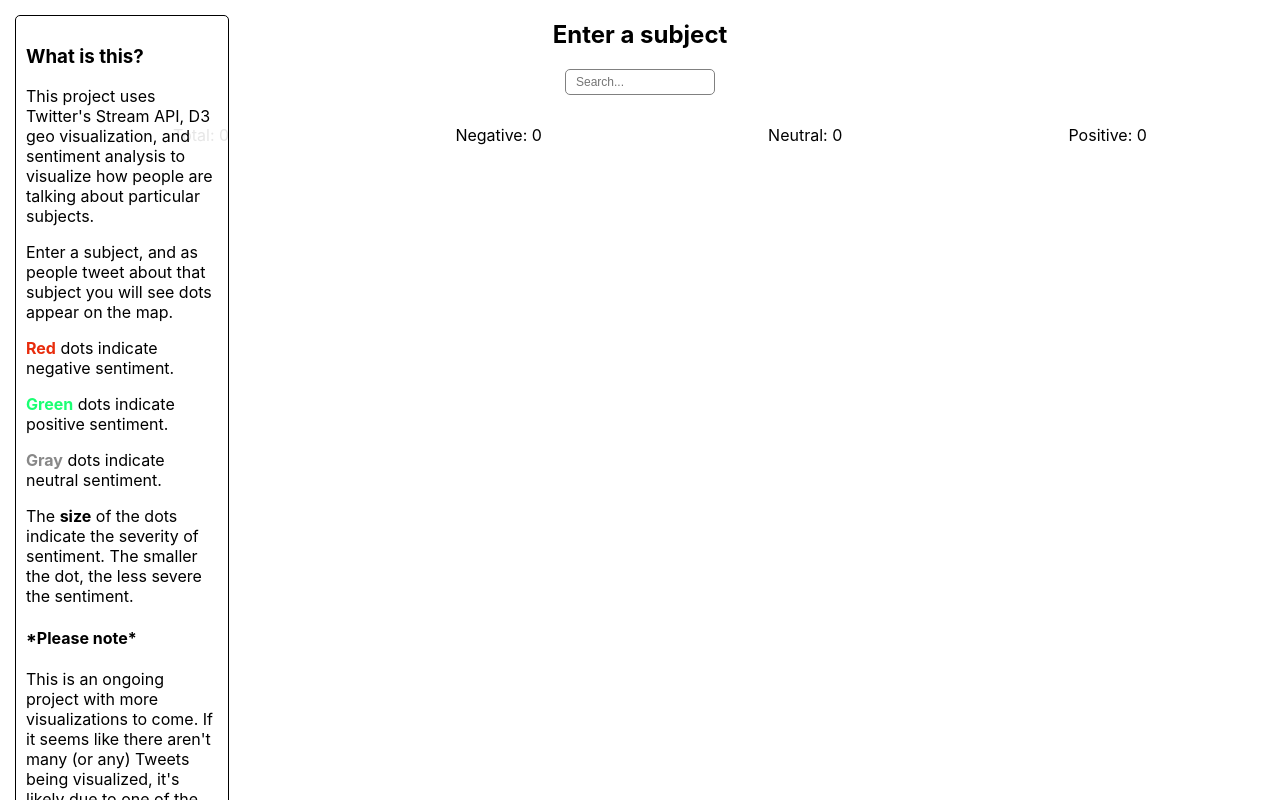
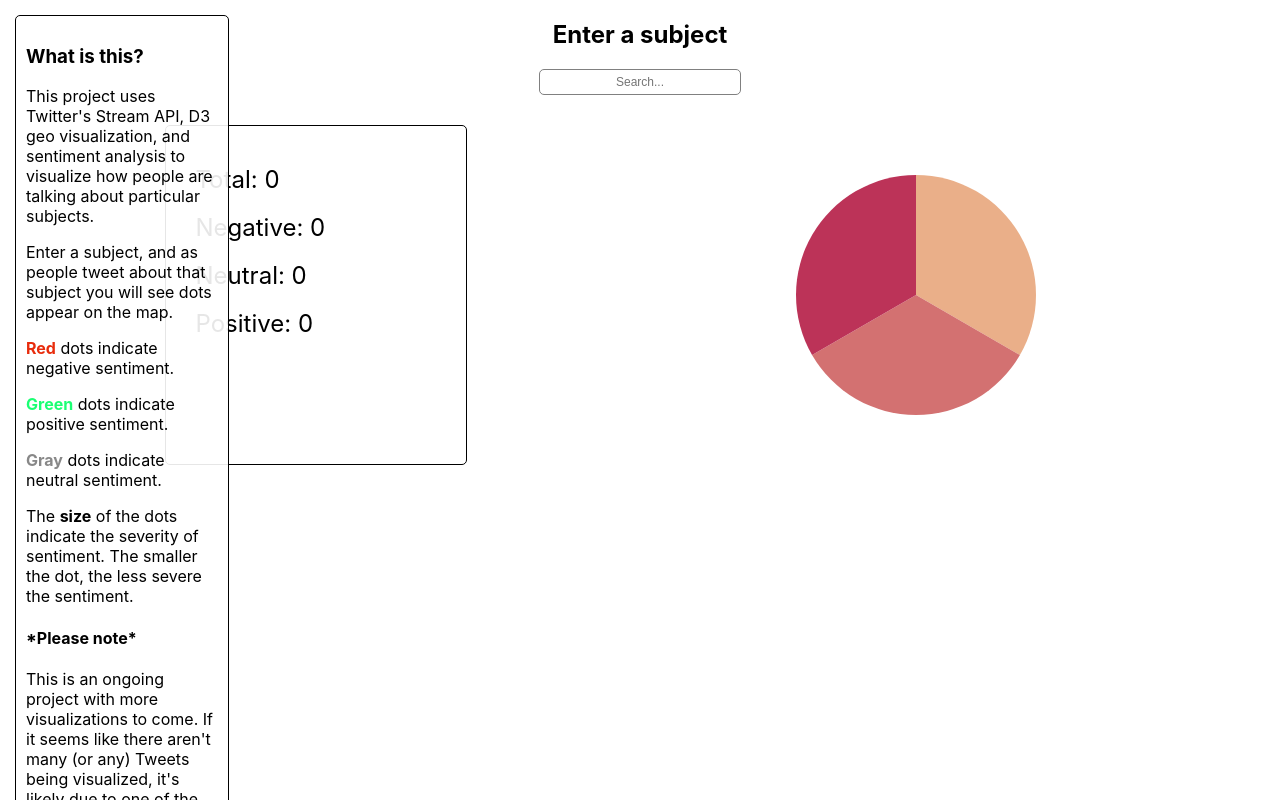
Before and after one commit to jnapolitan/twitter-data-vis, a React (Create React App) app: page / in a window 1280 px wide. Shown: the top 800 px of the page. Built offline with nearby package versions, Linux system fonts and the light colour scheme; no server answers.

Commit message:
Style and layout changes

```diff
--- a/src/App.css
+++ b/src/App.css
@@ -1,5 +1,15 @@
 .App {
+  width: 1200px;
+  margin: 0 auto;
+}
+
+.search {
   text-align: center;
+}
+
+.top-row-modules {
+  display: flex;
+  justify-content: space-around;
 }
 
 .info-panel {
@@ -15,7 +25,7 @@
 }
 
 input.search {
-  width: 10%;
+  width: 15%;
   padding: 5px 10px;
   border: 1px solid gray;
   border-radius: 5px;
@@ -39,11 +49,15 @@ input.search:focus {
 }
 
 .sentiment-count {
-  display: flex;
   list-style: none;
-  justify-content: space-around;
-  width: 1200px;
-  margin: 30px auto;
+  width: 20%;
+  padding: 30px;
+  margin: 30px 0;
+  font-size: 24px;
+  text-align: left;
+  border: 1px solid black;
+  border-radius: 5px;
+  line-height: 2em;
 }
 
 #map {
--- a/src/components/pie_chart/pie_chart.jsx
+++ b/src/components/pie_chart/pie_chart.jsx
@@ -8,9 +8,9 @@ export default class PieChart extends Component {
     super(props);
 
     this.state = {
-      negativeCount: 0,
-      neutralCount: 0,
-      positiveCount: 0
+      negativeCount: 1,
+      neutralCount: 1,
+      positiveCount: 1
     };
 
     this.height = 400;
@@ -73,7 +73,7 @@ export default class PieChart extends Component {
     ]);
 
     return <>
-      <svg height={this.height} width={this.width}>
+      <svg height={this.height} width={this.width} className="pie-chart">
         <g transform={`translate(${this.width/2}, ${this.height/2})`}>
           <Slice pie={pie} />
         </g>
--- a/src/components/pie_chart/slice.jsx
+++ b/src/components/pie_chart/slice.jsx
@@ -6,7 +6,7 @@ const Slice = props => {
 
   let arc = d3.arc()
     .innerRadius(0)
-    .outerRadius(100);
+    .outerRadius(120);
 
   let interpolate = d3.interpolateRgb('#eaaf89', '#bc3358');
 
--- a/src/components/search_display.jsx
+++ b/src/components/search_display.jsx
@@ -44,6 +44,7 @@ export default class SearchDisplay extends Component {
   render() {
     return (
       <>
+        <div className="search">
           <h2>{this.currentSearchTerm}</h2>
           <form onSubmit={this.handeSubmit()}>
             <input
@@ -54,10 +55,13 @@ export default class SearchDisplay extends Component {
               placeholder='Search...'
             />
           </form>
+        </div>
+        <div className="top-row-modules">
           <SentimentCount socket={this.socket} searchTerm={this.currentSearchTerm} />
+          <PieChart socket={this.socket} searchTerm={this.currentSearchTerm} />
+        </div>
         <WorldMap socket={this.socket} searchTerm={this.currentSearchTerm} />
         {/* <BarChart socket={this.socket} searchTerm={this.currentSearchTerm} /> */}
-        <PieChart socket={this.socket} searchTerm={this.currentSearchTerm} />
       </>
     )
   }
```
Lines whose indentation alone changed are shown as unchanged.
